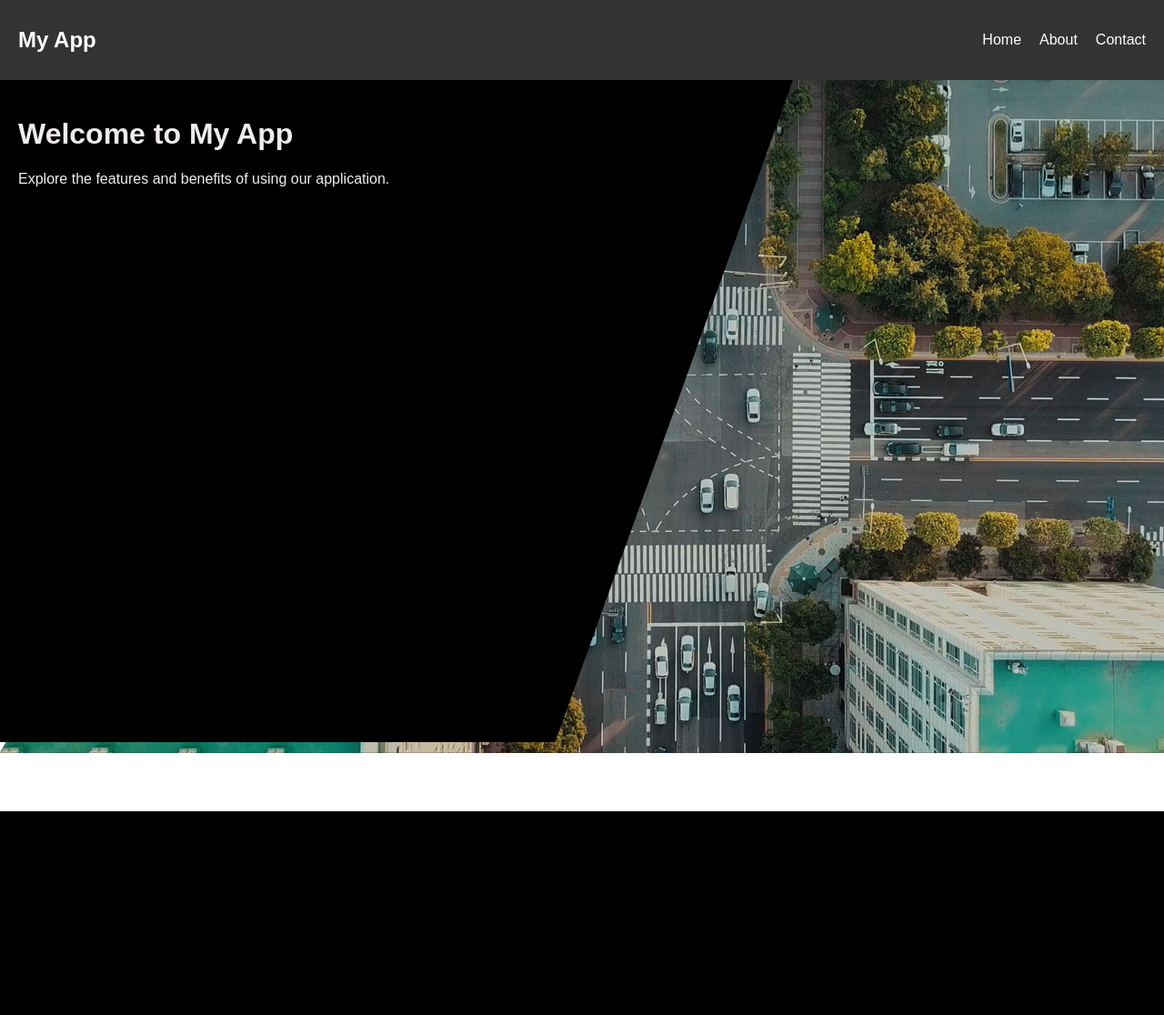
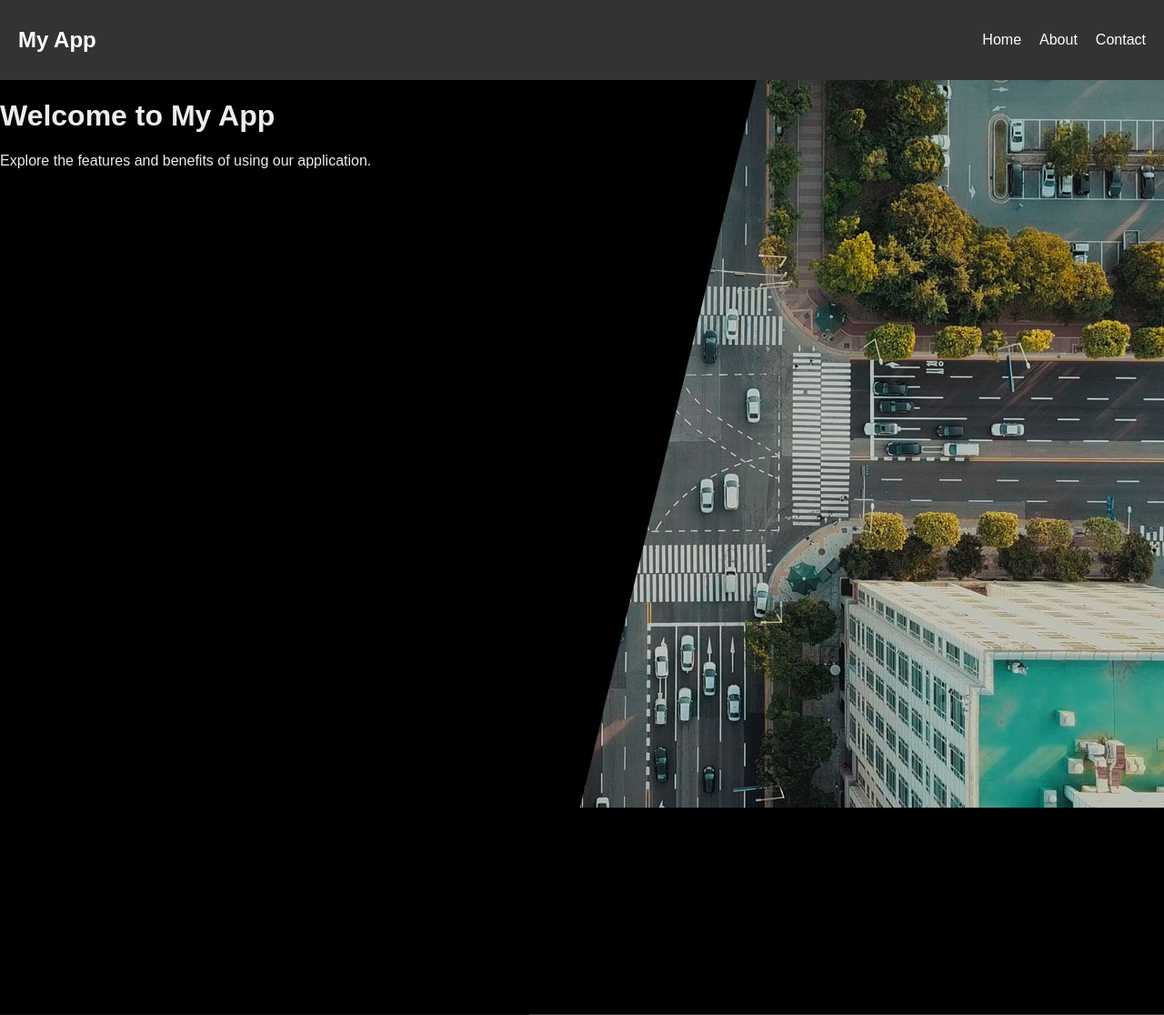
Before and after one commit to Moseskuria-dev/tajirinet, a Django app: page / in a window 1280 px wide; the page is wider, and only the part inside the window is pictured. Shown: that part at 91% size. Before the commit the page ends 892 px from the top of that part, so only its background shows below. Run offline with Django 5.2, Linux system fonts and the light colour scheme.

Commit message:
commit message

```diff
--- a/TajiriNET/static/css/styles.css
+++ b/TajiriNET/static/css/styles.css
@@ -2,6 +2,7 @@ body {
   margin: 0;
   font-family: Arial, sans-serif;
   height: 100vh; /* Full viewport height */
+  overflow-x: hidden; /* Prevent horizontal overflow */
 }
 
 /* Navigation Bar Styles */
@@ -36,24 +37,26 @@ body {
 .container {
   display: flex;
   position: relative;
-  height: calc(100vh - 60px); /* Full height minus navbar */
+  height: calc(136vh - 60px);
 }
 
-/* Left side styles (Trapezoid Shape with Background Image) */
+/* Left side element styles (Trapezoid Shape with Background Image) */
 .left-side {
   position: absolute; /* Use absolute positioning to overlap */
   background-color: black; /* Solid black */
   color: rgb(241, 236, 236);
   width: 65%; /* Left side takes up 60% of the width */
-  height: 93%; /* Full height */
+  height: 100%; /* Full height */
   clip-path: polygon(0 0, 100% 0, 70% 100%, 0 100%); /* Trapezoid shape for left side */
-  padding: 20px; /* Padding for content */
+  /*padding: 20px; /* Padding for content */
   z-index: 2; /* Ensure it's above the right side */
 }
 
 /* Right side styles (Trapezoid Shape) */
 .right-side {
   position: relative;
+  /*width: 35%; */
+  width: 100%;
   height: 100%; /* Full height */
   clip-path: polygon(30% 0, 100% 0, 100% 100%, 0 100%);  /*Trapezoid shape */
   background-color: black; /* Solid black */
```
